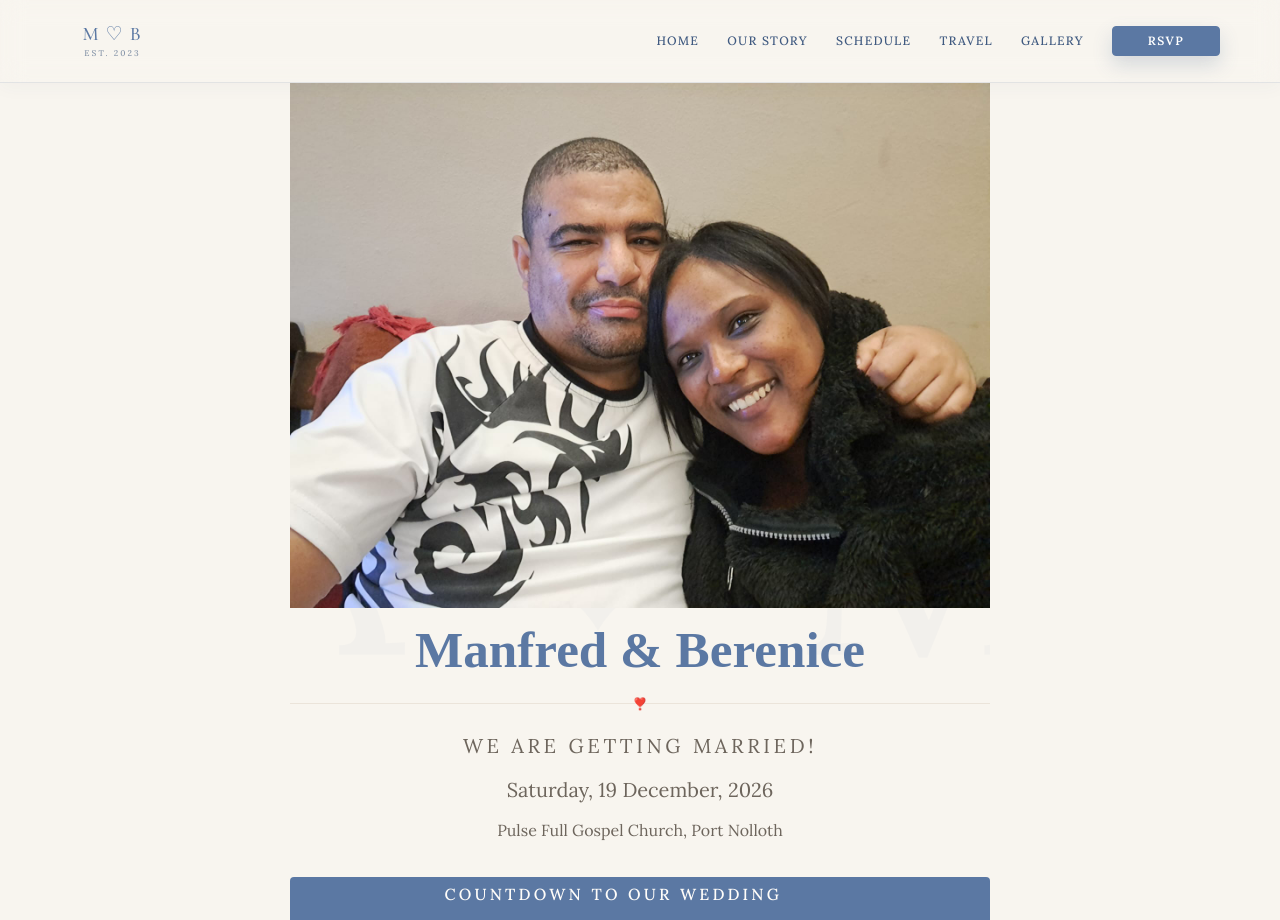
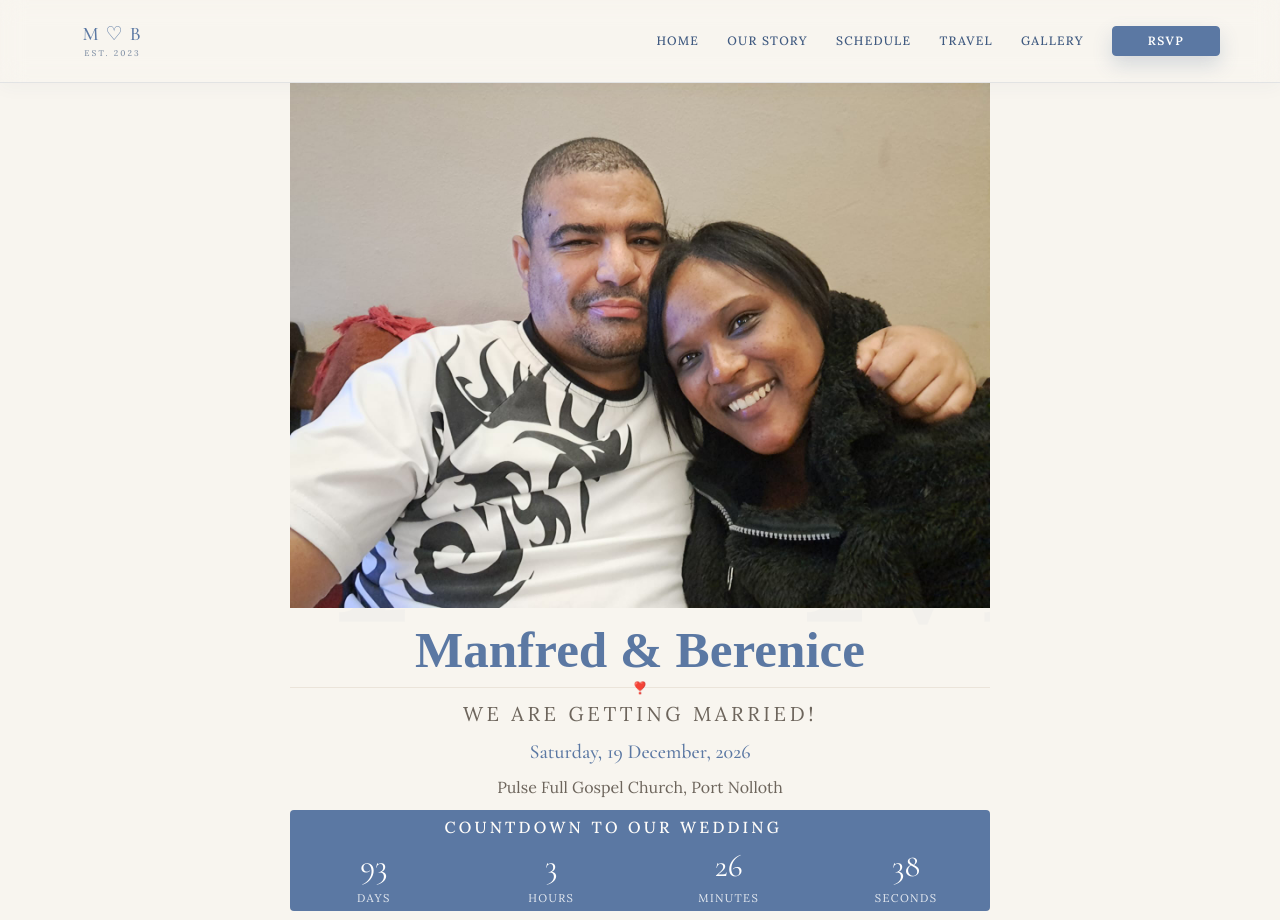
Before and after one commit to teddy-wests1de/mlandrew-wdng, a React (Vite) app: page / in a window 1280 px wide. Shown: the top 920 px of the page. Built offline with nearby package versions, Linux system fonts and the light colour scheme; a web font is replaced by a local one.

Commit message:
Hero Fixes

```diff
--- a/src/components/Hero.jsx
+++ b/src/components/Hero.jsx
@@ -38,7 +38,7 @@ function Hero() {
         <span className="divider-icon"> ❣️ </span>
       </div>
       <p className="hero-tagline">WE ARE GETTING MARRIED!</p>
-      <p className="hero-date">Saturday, 19 December, 2026</p>
+      <h4 className="hero-date">Saturday, 19 December, 2026</h4>
       <p className="hero-location">Pulse Full Gospel Church, Port Nolloth</p>
       <div className="countdown-wrapper"> <p className="countdown-title"> COUNTDOWN TO OUR WEDDING </p> <div className="countdown"> <div className="countdown-item"> <div className="countdown-number">{days}</div> <div className="countdown-label">Days</div> </div> <div className="countdown-item"> <div className="countdown-number">{hours}</div> <div className="countdown-label">Hours</div> </div> <div className="countdown-item"> <div className="countdown-number">{minutes}</div> <div className="countdown-label">Minutes</div> </div> <div className="countdown-item"> <div className="countdown-number">{seconds}</div> <div className="countdown-label">Seconds</div> </div> </div>
       </div>
--- a/src/index.css
+++ b/src/index.css
@@ -663,6 +663,10 @@ p {
   margin-top: 1rem;
   margin-bottom: 0.5rem;
 }
+.hero .section-divider {
+  /* width: 120px; */
+  margin: .25rem auto;
+}
 
 .hero-tagline {
   font-size: 1.25rem;
@@ -683,7 +687,7 @@ p {
 .hero-location {
   /* font-family: var(--script); */
   font-size: 1rem;
-  margin: .25rem auto 2rem;
+  margin: .25rem auto .5rem;
 }
 
 
```
